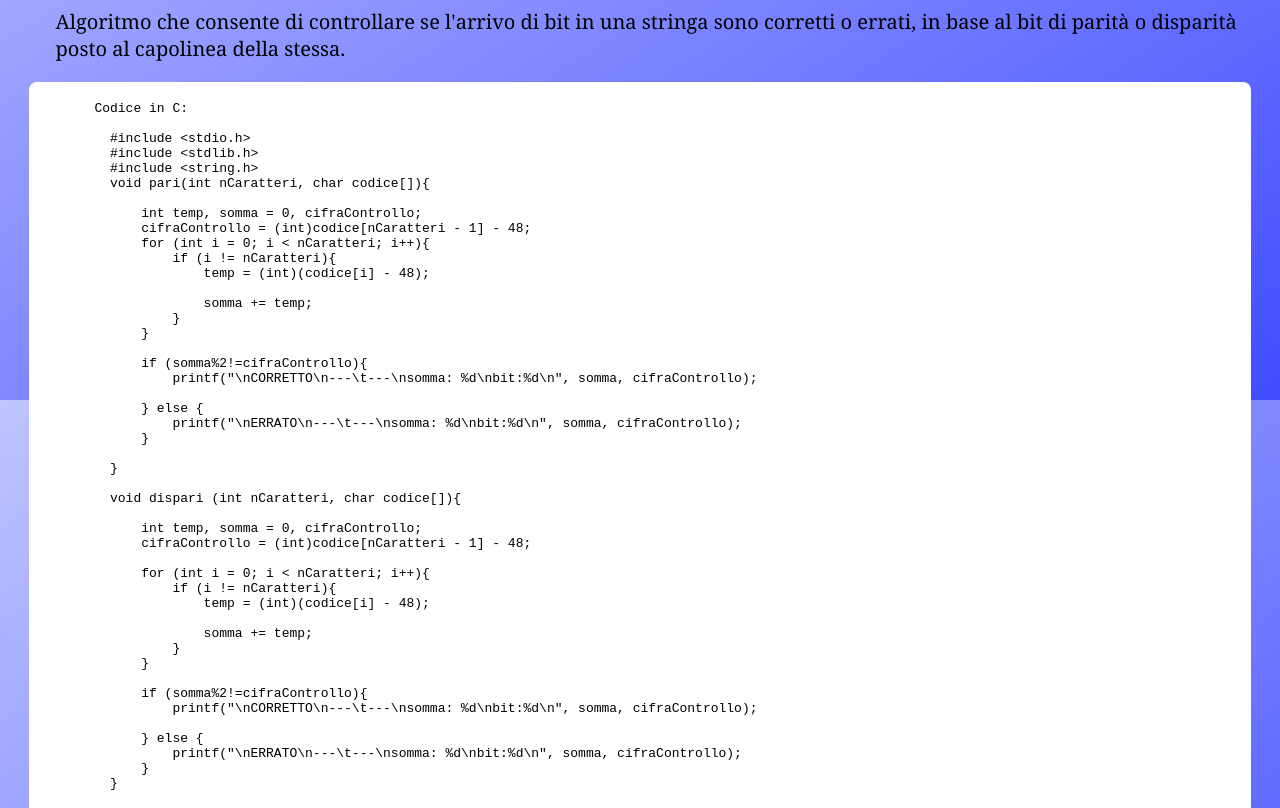
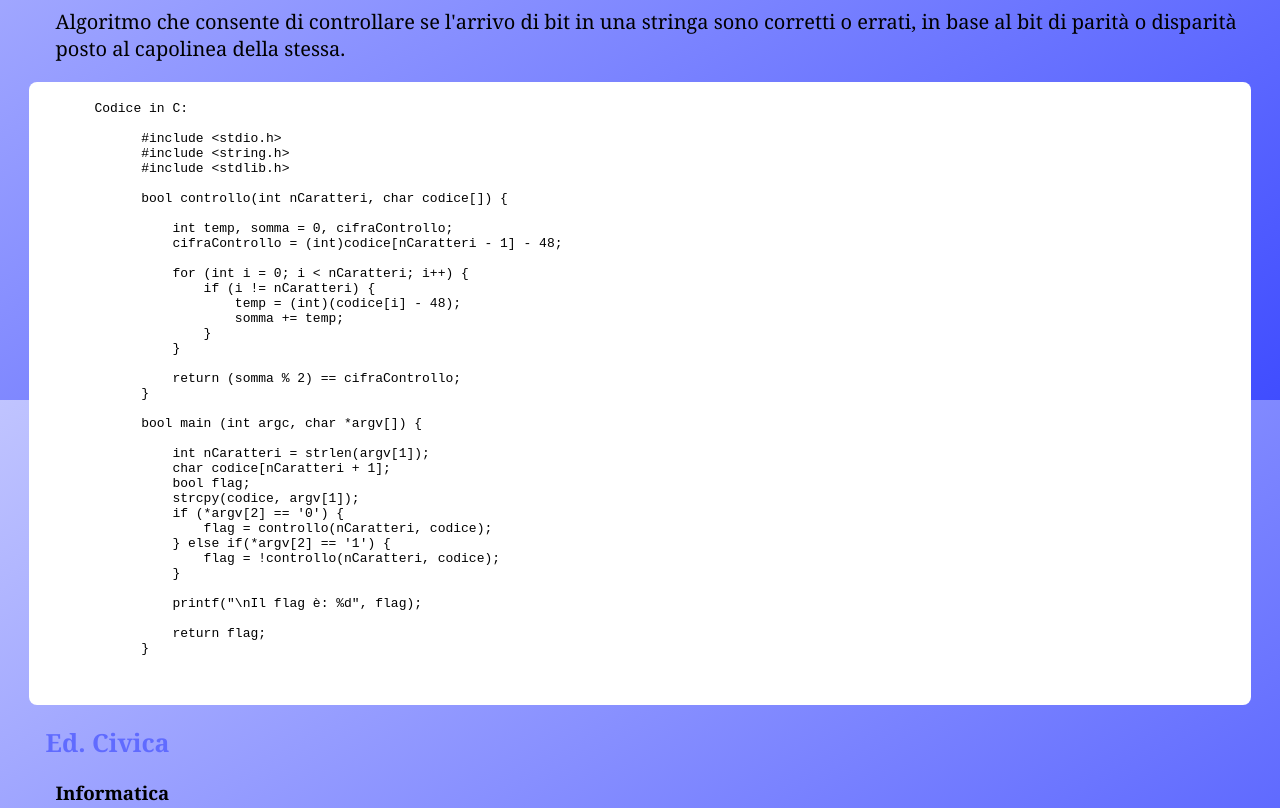
Before and after one commit to Costanzo-Francesco/SitoPortfolio, a plain HTML site: page progetti.html in a window 1280 px wide. Shown: the part 1200-2008 px from the top of the page. Drawn offline with Linux system fonts and the light colour scheme.

Commit message:
progetti, correzione

```diff
--- a/progetti.html
+++ b/progetti.html
@@ -76,69 +76,39 @@
       Codice in C:
       <code>
             #include &lt;stdio.h&gt;
+            #include &lt;string.h&gt;
             #include &lt;stdlib.h&gt;
-        #include &lt;string.h&gt;
-        void pari(int nCaratteri, char codice[]){
+
+            bool controllo(int nCaratteri, char codice[]) {
 
                 int temp, somma = 0, cifraControllo;
                 cifraControllo = (int)codice[nCaratteri - 1] - 48;
-            for (int i = 0; i &lt; nCaratteri; i++){
-                if (i != nCaratteri){
+
+                for (int i = 0; i &lt; nCaratteri; i++) {
+                    if (i != nCaratteri) {
                         temp = (int)(codice[i] - 48);
-
                         somma += temp;
                     }
                 }
 
-            if (somma%2!=cifraControllo){
-                printf("\nCORRETTO\n---\t---\nsomma: %d\nbit:%d\n", somma, cifraControllo);
-
-            } else {
-                printf("\nERRATO\n---\t---\nsomma: %d\nbit:%d\n", somma, cifraControllo);
+                return (somma % 2) == cifraControllo;
             }
 
+            bool main (int argc, char *argv[]) {
+
+                int nCaratteri = strlen(argv[1]);
+                char codice[nCaratteri + 1];
+                bool flag;
+                strcpy(codice, argv[1]);
+                if (*argv[2] == '0') {
+                    flag = controllo(nCaratteri, codice);
+                } else if(*argv[2] == '1') {
+                    flag = !controllo(nCaratteri, codice);
                 }
 
-        void dispari (int nCaratteri, char codice[]){
+                printf("\nIl flag è: %d", flag);
 
-            int temp, somma = 0, cifraControllo;
-            cifraControllo = (int)codice[nCaratteri - 1] - 48;
-
-            for (int i = 0; i &lt; nCaratteri; i++){
-                if (i != nCaratteri){
-                    temp = (int)(codice[i] - 48);
-
-                    somma += temp;
-                }
-            }
-
-            if (somma%2!=cifraControllo){
-                printf("\nCORRETTO\n---\t---\nsomma: %d\nbit:%d\n", somma, cifraControllo);
-
-            } else {
-                printf("\nERRATO\n---\t---\nsomma: %d\nbit:%d\n", somma, cifraControllo);
-            }
-        }
-
-        int main (int argc, char *argv[]){
-
-            int nCaratteri = strlen(argv[1]);
-            int scelta;
-            char codice[nCaratteri + 1];
-            strcpy(codice, argv[1]);
-
-            printf("\nCome desideri procedere:\n1. Controllo parità\n2. Controllo disparità\n");
-            scanf("%d", &scelta);
-            while(scelta != 2 && scelta != 1){
-                printf("\nReinserisci scelta (numeri):\n1. Controllo parità\n2. Controllo disparità\n");
-                scanf("%d", &scelta);
-            }
-
-            if (scelta == 1){
-                pari(nCaratteri, codice);
-            } else if(scelta == 2){
-                dispari(nCaratteri, codice);
-            }
+                return flag;
             }
       </code>
     </pre>
```
Lines whose indentation alone changed are shown as unchanged.
